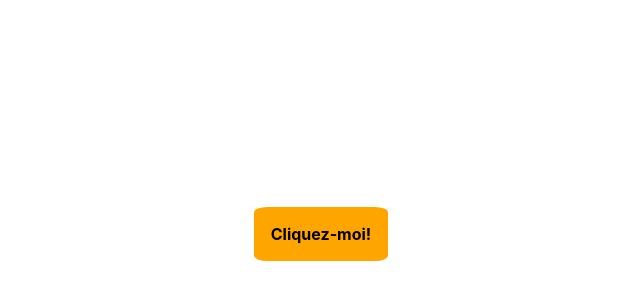
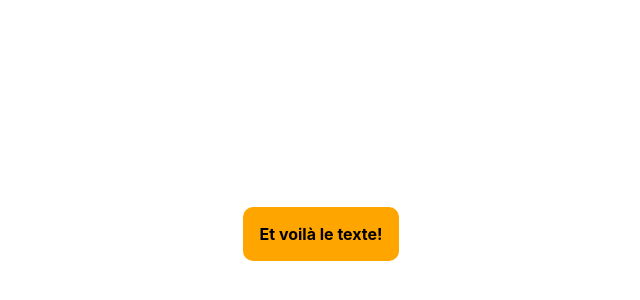
Before and after one commit to DianeBinsztok/Vite-example-app, a React (Vite) app: page / in a window 1280 px wide. Shown: the part 166-466 px from the top of the page, without its empty margins (319-959 px from the left). Built offline with nearby package versions, Linux system fonts and the light colour scheme.

Commit message:
Optional props 3: text prop as child

```diff
--- a/src/App.tsx
+++ b/src/App.tsx
@@ -5,7 +5,9 @@ import Button from './components/Button';
 function App() {
 
   return (
-    <Button text="Cliquez-moi!" color="warning"/>
+    <Button color="warning">
+      Et voilà le texte!
+    </Button>
   )
 }
 
--- a/src/components/Button.tsx
+++ b/src/components/Button.tsx
@@ -1,15 +1,15 @@
 import "../styles/buttons.css";
 
 interface Props{
-    text:string;
+    children:string
     color:string;
 }
 
-function Button({text, color}:Props){
+function Button({children, color}:Props){
 
     return(
         <button className={"btn btn-"+color}>
-            {text}
+            {children}
         </button>
 
     );
--- a/src/styles/buttons.css
+++ b/src/styles/buttons.css
@@ -1,6 +1,6 @@
 .btn{
     padding: 1em;
-    border-radius: 10%;
+    border-radius: 10px;
     font-weight: bold;
 }
 
```
